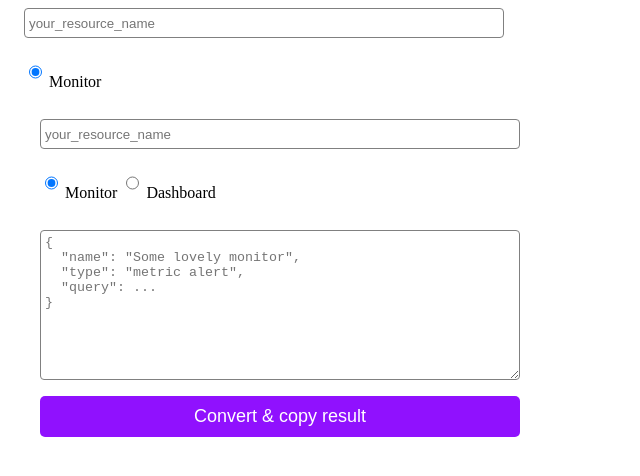
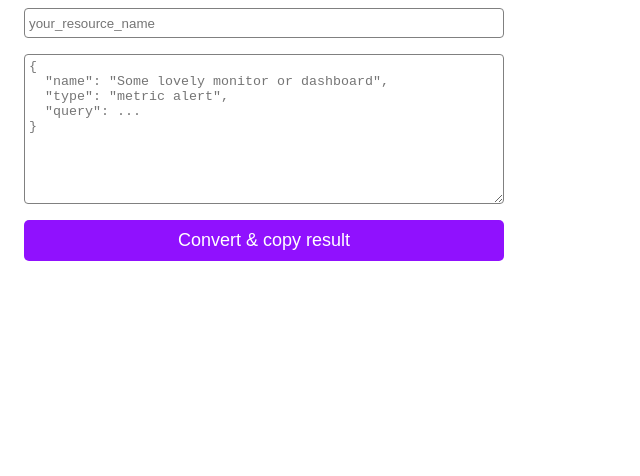
Before and after one commit to laurmurclar/datadog-to-terraform, a website with bundled scripts: page popup.html in a window 1280 px wide. Shown: the whole page, without its empty margins (0-640 px from the left). Built offline with nearby package versions, Linux system fonts and the light colour scheme.

Commit message:
Remove radio button and detect conversion type in code instead

```diff
--- a/popup.html
+++ b/popup.html
@@ -8,7 +8,6 @@
         margin: 8px 16px;
         width: 480px;
       }
-
       input,
       textarea {
         width: 100%;
@@ -17,16 +16,13 @@
         border: 1px solid grey;
         padding: 4px;
       }
-
       input,
       textarea {
         margin-bottom: 16px;
       }
-
       textarea {
         height: 150px;
       }
-
       button {
         width: 100%;
         padding: 10px;
@@ -36,21 +32,14 @@
         border: none;
         border-radius: 5px;
       }
-
-      form input {
-        width: auto;
-      }
-
       #outputWrapper {
         opacity: 0.5;
         pointer-events: none;
       }
-
       #outputWrapper.active {
         opacity: 1;
         pointer-events: auto;
       }
-
       #statusMessage {
         margin-top: 8px;
         margin-bottom: 8px;
@@ -61,44 +50,9 @@
     <div class="content">
       <div class="inputWrapper">
         <input id="resourceName" placeholder="your_resource_name" />
-        <form>
-          <div>
-            <input
-              type="radio"
-              id="monitorChoice"
-              name="resourceType"
-              value="monitor"
-              checked
-            />
-            <label for="monitorChoice">Monitor</label>
-          </div>
-        </form>
-        <div class="content">
-          <div class="inputWrapper">
-            <input id="resourceName" placeholder="your_resource_name" />
-            <form>
-              <div>
-                <input
-                  type="radio"
-                  id="monitorChoice"
-                  name="resourceType"
-                  value="monitor"
-                  checked
-                />
-                <label for="monitorChoice">Monitor</label>
-
-                <input
-                  type="radio"
-                  id="dashboardChoice"
-                  name="resourceType"
-                  value="dashboard"
-                />
-                <label for="dashboardChoice">Dashboard</label>
-              </div>
-            </form>
         <textarea
           id="datadogJson"
-              placeholder='{&#10;  "name": "Some lovely monitor",&#10;  "type": "metric alert",&#10;  "query": ...&#10;}'
+          placeholder='{&#10;  "name": "Some lovely monitor or dashboard",&#10;  "type": "metric alert",&#10;  "query": ...&#10;}'
         ></textarea>
         <button id="convertButton">Convert & copy result</button>
         <p id="statusMessage"></p>
@@ -107,10 +61,6 @@
       <div id="outputWrapper"></div>
     </div>
 
-        <div id="outputWrapper"></div>
-      </div>
-    </div>
-
     <script type="module" src="popup.js"></script>
   </body>
 </html>
--- a/popup.js
+++ b/popup.js
@@ -6,18 +6,15 @@ function onClick() {
   var datadogJson = document.getElementById("datadogJson").value;
 
   try {
-    var terraformAlarmCode;
-    if (document.getElementById("monitorChoice").checked) {
-      //rate_value = document.getElementById('r1').value;
-      terraformAlarmCode = generateTerraformCode(resourceName, JSON.parse(datadogJson));
+    var terraformCode;
+    let parsedJson = JSON.parse(datadogJson);
+    if (parsedJson.hasOwnProperty("name")) {
+      terraformCode = generateTerraformCode(resourceName, parsedJson);
     } else {
-      terraformAlarmCode = generateDashboardTerraformCode(
-        resourceName,
-        JSON.parse(datadogJson)
-      );
+      terraformCode = generateDashboardTerraformCode(resourceName, parsedJson);
     }
 
-    addDomElementsForResult(terraformAlarmCode);
+    addDomElementsForResult(terraformCode);
     copyResultToClipboard();
     updateStatusMessage("Copied to clipboard!", false);
   } catch (e) {
```
Lines whose indentation alone changed are shown as unchanged.
